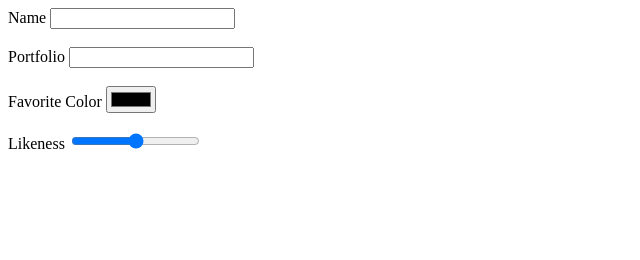
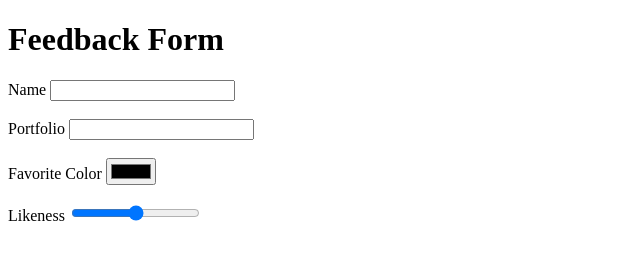
Before and after one commit to acciojob/html-feedback-form-dhanushkunchakuri, a website: page main.html in a window 1280 px wide. Shown: the whole page, without its empty margins (0-640 px from the left). Drawn offline with Linux system fonts and the light colour scheme.

Commit message:
created a submission

```diff
--- a/main.html
+++ b/main.html
@@ -10,6 +10,7 @@
 	<!-- the entire body must be written by student -->
     <script type="text/javascript" src="./script.js">
 </script>
+	<h1>Feedback Form</h1>
 	<form method="post">
 		<label>Name</label>
 		<input id="name" type="text" required minlength="3" maxlength="50">
```
